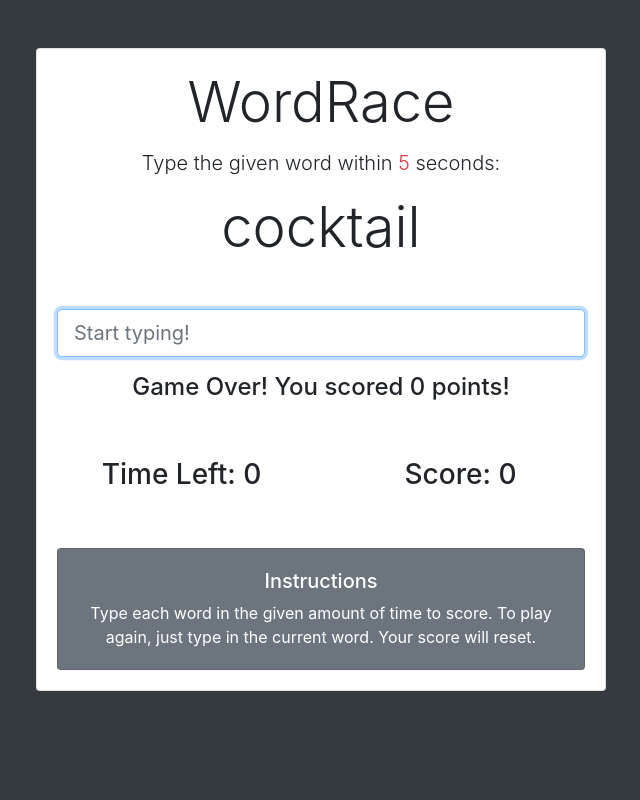
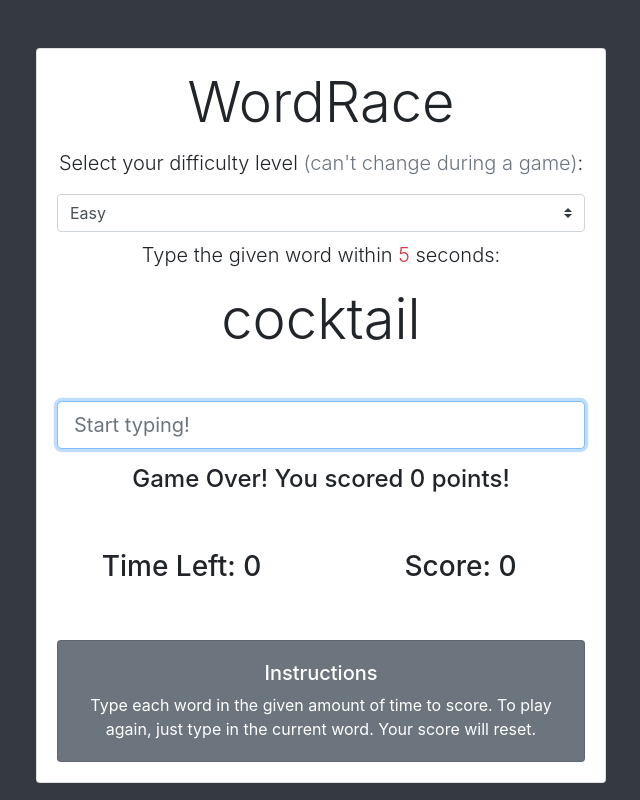
Before and after one commit to JosueIpina/WordRace, a plain HTML site: page index.html in a window 1280 px wide. Shown: the whole page, without its empty margins (319-959 px from the left). Drawn offline with nearby package versions, Linux system fonts and the light colour scheme.

Commit message:
Added difficulty select.

```diff
--- a/index.html
+++ b/index.html
@@ -17,6 +17,13 @@
 
       <div class="col-md-6 mx-auto card card-body">
         <h5 class="display-4 card-title">WordRace</h5>
+        <p class="lead">Select your difficulty level <span class="text-muted mb-1">(can't change during a game)</span>:
+        </p>
+        <select id="difficultySelect" class="custom-select mb-2">
+          <option value="easy" selected>Easy</option>
+          <option value="intermediate">Intermediate</option>
+          <option value="hard">Hard</option>
+        </select>
         <p class="lead">Type the given word within
           <span id="seconds" class="text-danger">5</span> seconds:</p>
         <h2 class="display-4 mb-5" id="current-word"></h2>
@@ -48,7 +55,8 @@
         </div>
       </div>
     </div>
-
+    <script src="https://stackpath.bootstrapcdn.com/bootstrap/4.1.3/js/bootstrap.min.js" integrity="sha384-ChfqqxuZUCnJSK3+MXmPNIyE6ZbWh2IMqE241rYiqJxyMiZ6OW/JmZQ5stwEULTy"
+      crossorigin="anonymous"></script>
     <script src="./js/index.js"></script>
 </body>
 
--- a/js/index.js
+++ b/js/index.js
@@ -1,5 +1,13 @@
 //on load
 window.addEventListener("load", init);
+// DOM Elements
+const wordInput = document.querySelector("#word-input");
+const currentWord = document.querySelector("#current-word");
+const scoreDisplay = document.querySelector("#score");
+const timeDisplay = document.querySelector("#time");
+const message = document.querySelector("#message");
+const seconds = document.querySelector("#seconds");
+const difficultySelect = document.getElementById("difficultySelect");
 
 let game = {
   difficulty: {
@@ -9,17 +17,15 @@ let game = {
   }
 };
 
-let time = game.difficulty.intermediate;
+let difficulty = game.difficulty[difficultySelect.value];
+
+difficultySelect.addEventListener("change", function(e) {
+  difficulty = game.difficulty[e.target.value];
+});
+
+let time = difficulty;
 let score = 0;
 let isPlaying;
-
-// DOM Elements
-const wordInput = document.querySelector("#word-input");
-const currentWord = document.querySelector("#current-word");
-const scoreDisplay = document.querySelector("#score");
-const timeDisplay = document.querySelector("#time");
-const message = document.querySelector("#message");
-const seconds = document.querySelector("#seconds");
 
 const words = [
   "hat",
@@ -65,10 +71,11 @@ function init() {
 function startMatch() {
   if (matchWords()) {
     isPlaying = true;
-    time = game.difficulty.intermediate;
+    time = difficulty;
     pickWord(words);
     wordInput.value = "";
     score++;
+    difficultySelect.setAttribute("disabled", "disabled");
   }
 
   if (score === -1) {
@@ -88,6 +95,7 @@ function matchWords() {
 
 //pick and render random word
 function pickWord(words) {
+  seconds.innerHTML = time;
   const randomIndex = Math.floor(Math.random() * words.length);
   currentWord.innerHTML = words[randomIndex];
 }
@@ -109,5 +117,6 @@ function checkStatus() {
       scoreDisplay.innerHTML
     } points!`;
     score = -1;
+    difficultySelect.removeAttribute("disabled");
   }
 }
```
